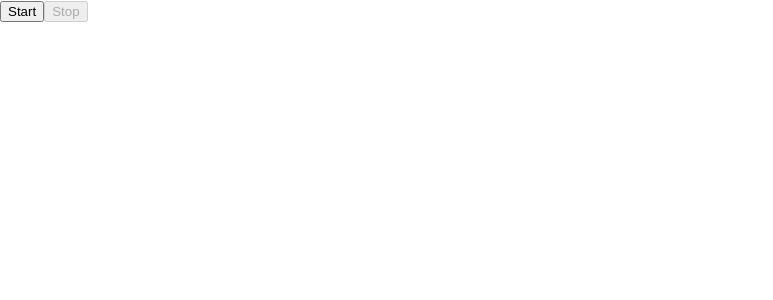
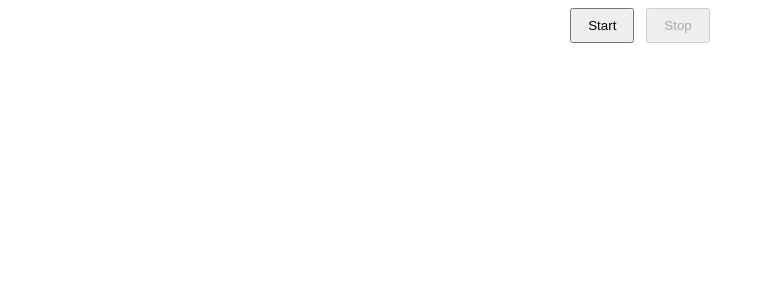
Before and after one commit to damphat/my_recorder_js, a Next.js app: page / in a window 1280 px wide. Shown: the top 300 px of the page, without its empty margins (0-773 px from the left). Built offline with nearby package versions, Linux system fonts and the light colour scheme.

Commit message:
layout with css

```diff
--- a/styles/globals.css
+++ b/styles/globals.css
@@ -24,3 +24,18 @@ a {
     background: black;
   }
 }
+
+.p-8 {
+  padding: 8px;
+}
+
+.btn {
+  padding: 8px 16px;
+}
+
+.btn-group {
+  display:flex;
+  flex-direction: row;
+  justify-content: center;
+  gap: 12px;
+}
```
